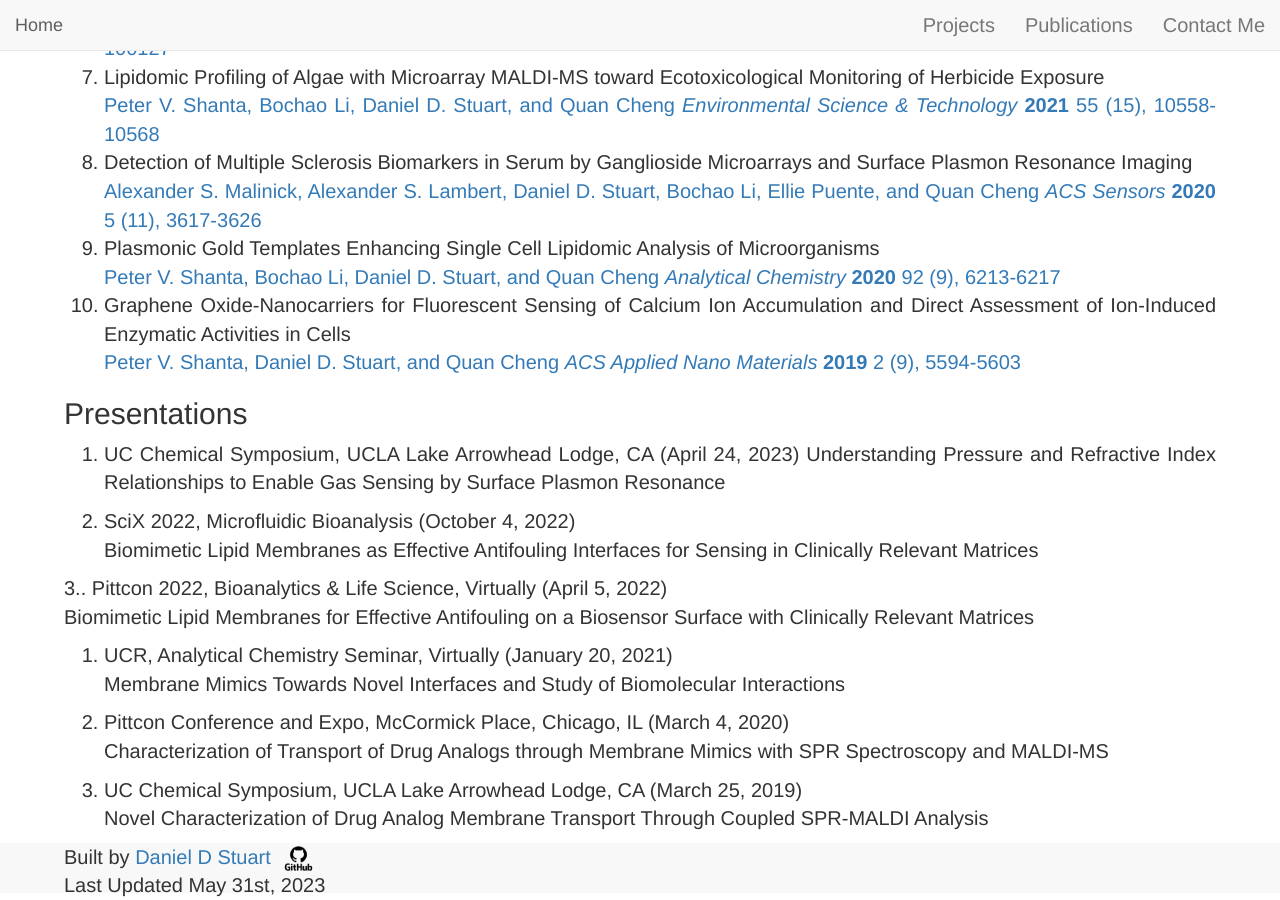
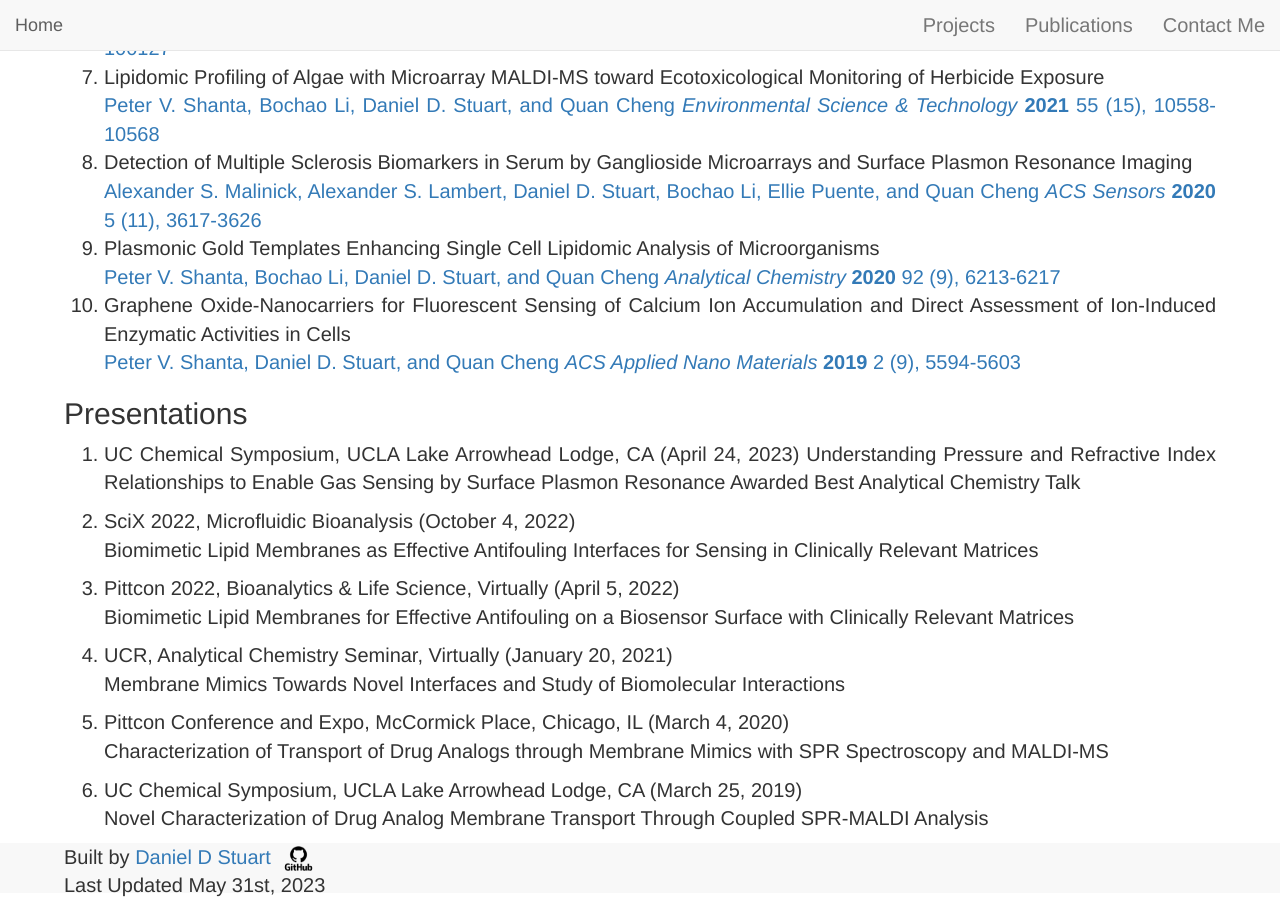
Before and after one commit to danieldstuart/danieldstuart.github.io, a Jekyll site: the page built from publications.markdown, in a window 1280 px wide and 900 px high, scrolled down 1097 px. Built offline with Jekyll 4.4.1, drawn with Linux system fonts in a browser that asks for light colours; nearby versions of some CDN libraries.

Commit message:
Update publications.markdown

```diff
--- a/publications.markdown
+++ b/publications.markdown
@@ -42,11 +42,12 @@ If you are interested in my publications a list is provided below. They can also
 
 1. UC Chemical Symposium, UCLA Lake Arrowhead Lodge, CA (April 24, 2023)
 Understanding Pressure and Refractive Index Relationships to Enable Gas Sensing by Surface Plasmon Resonance
+Awarded Best Analytical Chemistry Talk
 
 2. SciX 2022, Microfluidic Bioanalysis (October 4, 2022)
 Biomimetic Lipid Membranes as Effective Antifouling Interfaces for Sensing in Clinically Relevant Matrices
 
-3.. Pittcon 2022, Bioanalytics & Life Science, Virtually (April 5, 2022)
+3. Pittcon 2022, Bioanalytics & Life Science, Virtually (April 5, 2022)
 Biomimetic Lipid Membranes for Effective Antifouling on a Biosensor Surface with Clinically Relevant Matrices
 
 4. UCR, Analytical Chemistry Seminar, Virtually (January 20, 2021)
```
